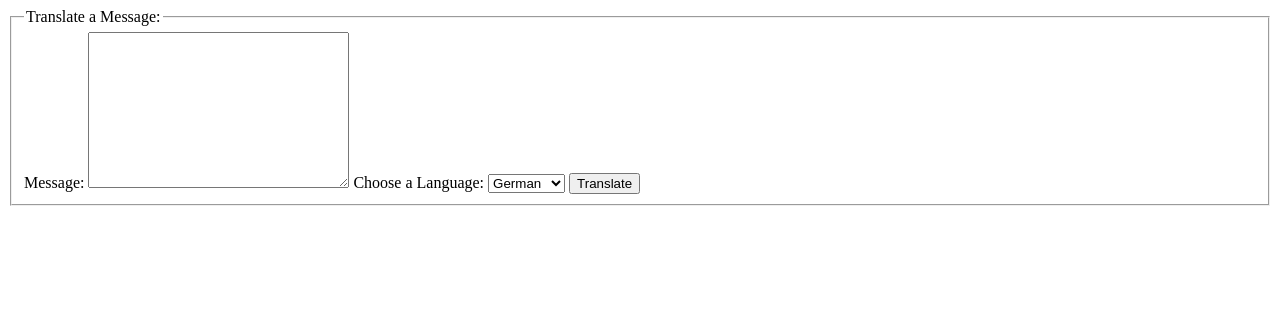
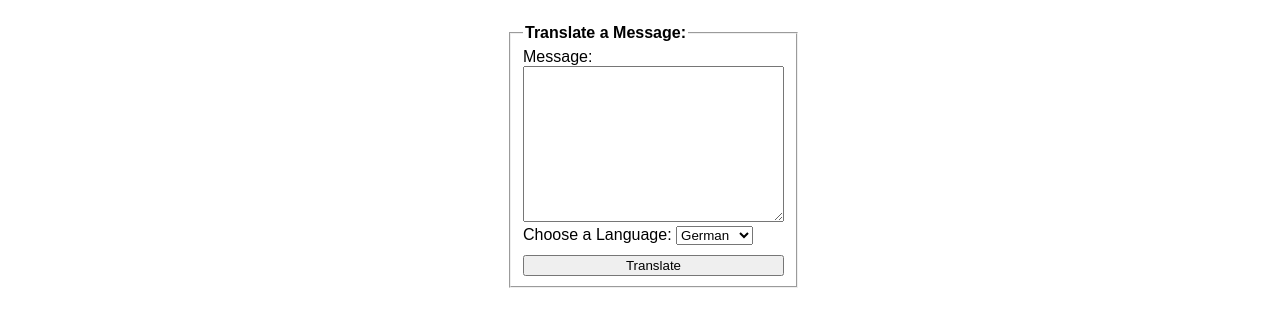
Before and after one commit to nss-day-cohort-12/language-translator-jjt, a plain HTML site: page index.html in a window 1280 px wide. Drawn offline with Linux system fonts and the light colour scheme.

Commit message:
added simple styles

```diff
--- a/index.html
+++ b/index.html
@@ -4,10 +4,12 @@
 <head>
   <meta charset="utf-8">
   <title>Nashville Software School</title>
+  <link rel="stylesheet" type="text/css" href="style.css">
 </head>
 
 <body>
 
+  <div class="main">
     <div>
       <fieldset>
         <legend>Translate a Message:</legend>
@@ -26,6 +28,7 @@
     </div>
 
     <div id="output-div"></div>
+  </div>
 
 <script src="app.js"></script>
 <script src="germanDictionary.js"></script>
--- /dev/null
+++ b/style.css
@@ -0,0 +1,22 @@
+body {
+  font-family: Arial;
+}
+
+.main {
+  margin: 0 auto;
+  width: 266px;
+  padding: 16px;
+}
+
+legend {
+  font-weight: bold;
+}
+
+#output-div {
+  margin: 10px 0;
+}
+
+#translate-button {
+  width: 100%;
+  margin: 10px 0 0;
+}
```
Lines whose indentation alone changed are shown as unchanged.
